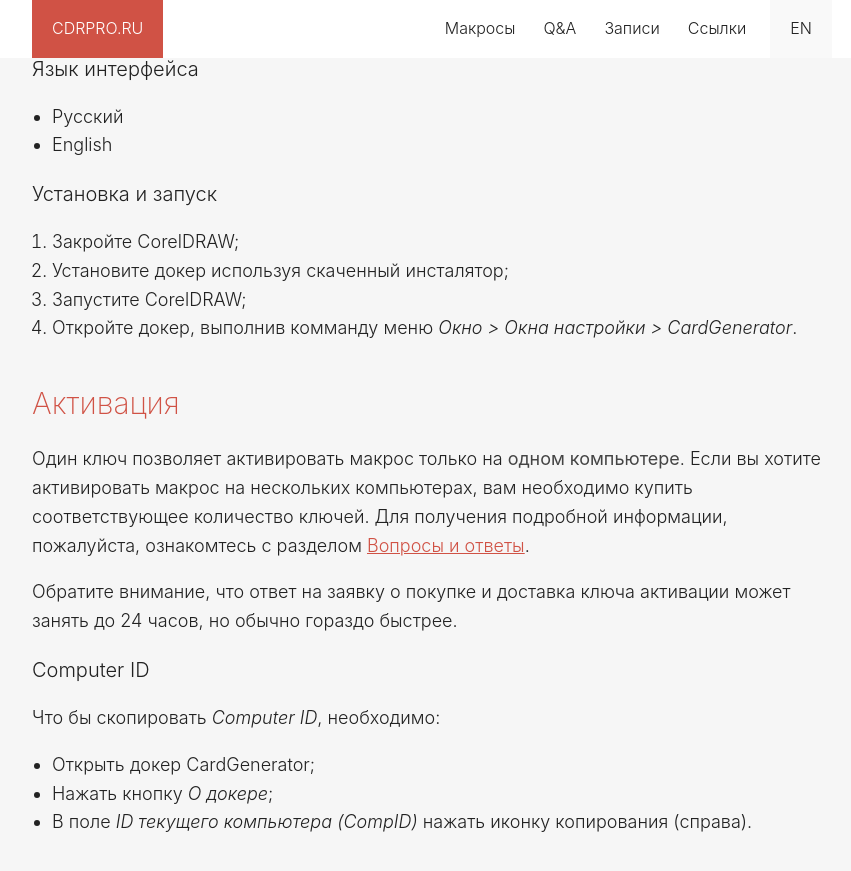
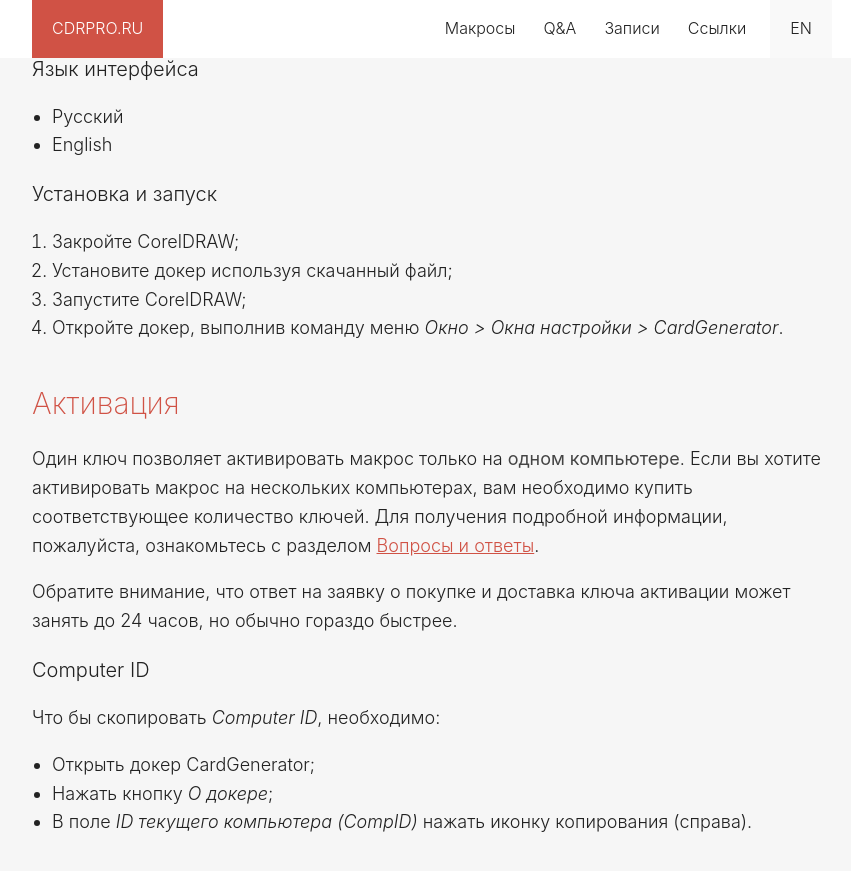
Before and after one commit to cdrpro/cdrpro.github.io, a Jekyll site: the page built from _macros/ru/cardgenerator.md, in a window 1280 px wide and 900 px high, scrolled down 1595 px. Shown: the top 871 px of the window, without its empty margins (208-1059 px from the left). Built offline with Jekyll 4.4.1, drawn with Linux system fonts in a browser that asks for light colours; some of the changed text lies outside the part shown.

Commit message:
Fixed grammatical errors

```diff
--- a/_macros/ru/cardgenerator.md
+++ b/_macros/ru/cardgenerator.md
@@ -53,15 +53,15 @@
 ### Установка и запуск
 
 1. Закройте CorelDRAW;
-1. Установите докер используя скаченный инсталятор;
+1. Установите докер используя скачанный файл;
 1. Запустите CorelDRAW;
-1. Откройте докер, выполнив комманду меню _Окно > Окна настройки > CardGenerator_.
+1. Откройте докер, выполнив команду меню _Окно > Окна настройки > CardGenerator_.
 
 ## Активация
 
 Один ключ позволяет активировать макрос только на **одном компьютере**.
 Если вы хотите активировать макрос на нескольких компьютерах, вам необходимо купить соответствующее количество ключей.
-Для получения подробной информации, пожалуйста, ознакомтесь с разделом [Вопросы и ответы](/macros/question-answer/).
+Для получения подробной информации, пожалуйста, ознакомьтесь с разделом [Вопросы и ответы](/macros/question-answer/).
 
 Обратите внимание, что ответ на заявку о покупке и доставка ключа активации может занять до 24 часов, но обычно гораздо быстрее.
 
```
Also changed, not shown: other parts of _macros/ru/cardgenerator.md (+1 -1 lines).
